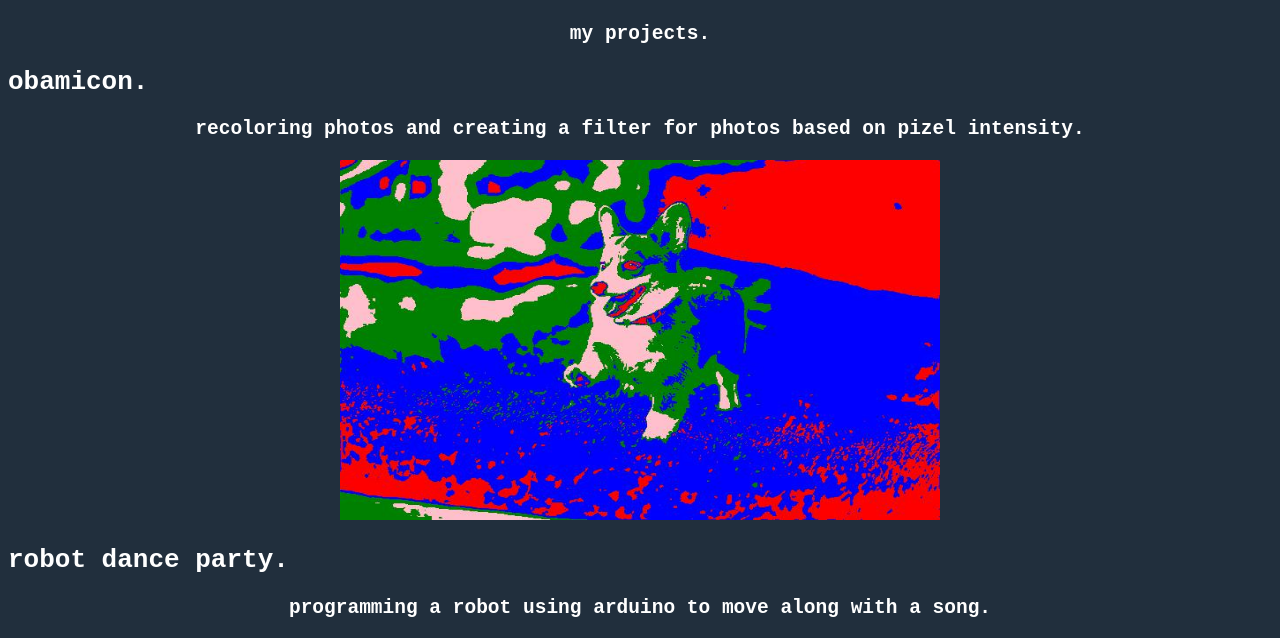
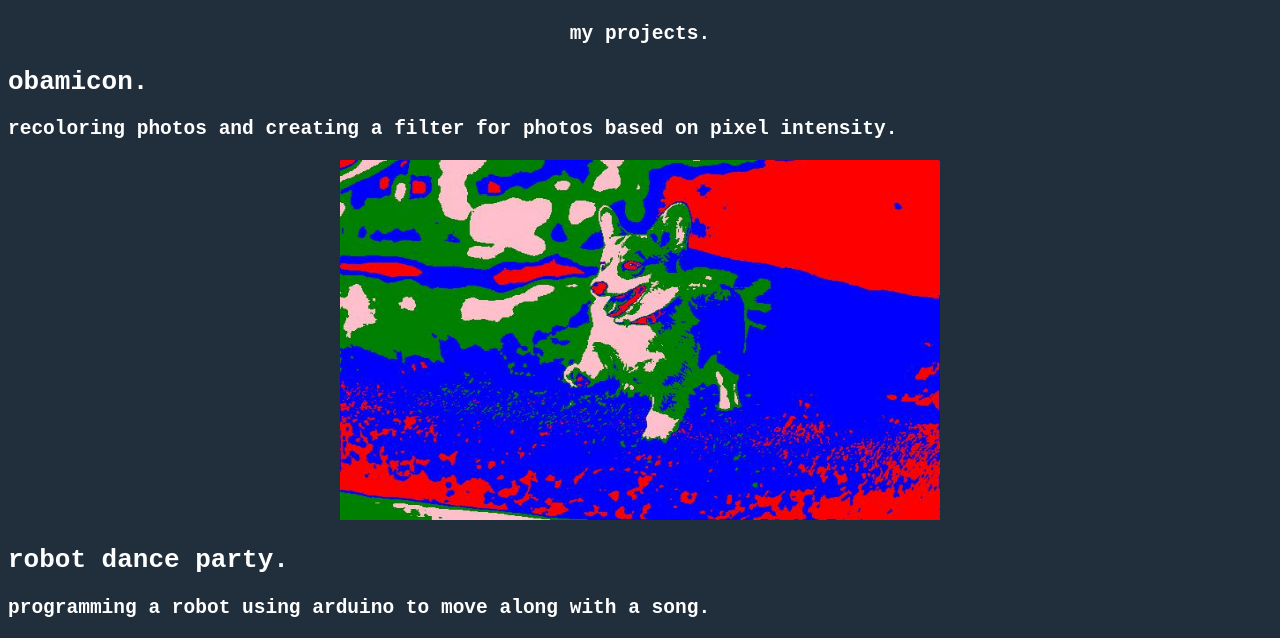
Before and after one commit to atan00/atan00-gwc-portfolio, a plain HTML site: page portfolio.html in a window 1280 px wide. Shown: the part 83-721 px from the top of the page. Drawn offline with Linux system fonts and the light colour scheme.

Commit message:
Update portfolio.html

```diff
--- a/portfolio.html
+++ b/portfolio.html
@@ -35,6 +35,7 @@
      color: white;
      font-family:monospace;
      font-size: 150%;
+     text-align: left;
    }
     #p
     {
@@ -94,7 +95,7 @@
   <h2 id="h22">my projects.<h3>
 
   <h2 id="h21">obamicon.</h2>
-  <h3 id="h3">recoloring photos and creating a filter for photos based on pizel intensity.</h3>
+  <h3 id="h3">recoloring photos and creating a filter for photos based on pixel intensity.</h3>
   <center><img src="recolored.jpg" alt="recolored photo of a corgi" style="width:600px;height:360px"></center>
 
   <h2 id="h21">robot dance party.</h2>
```
